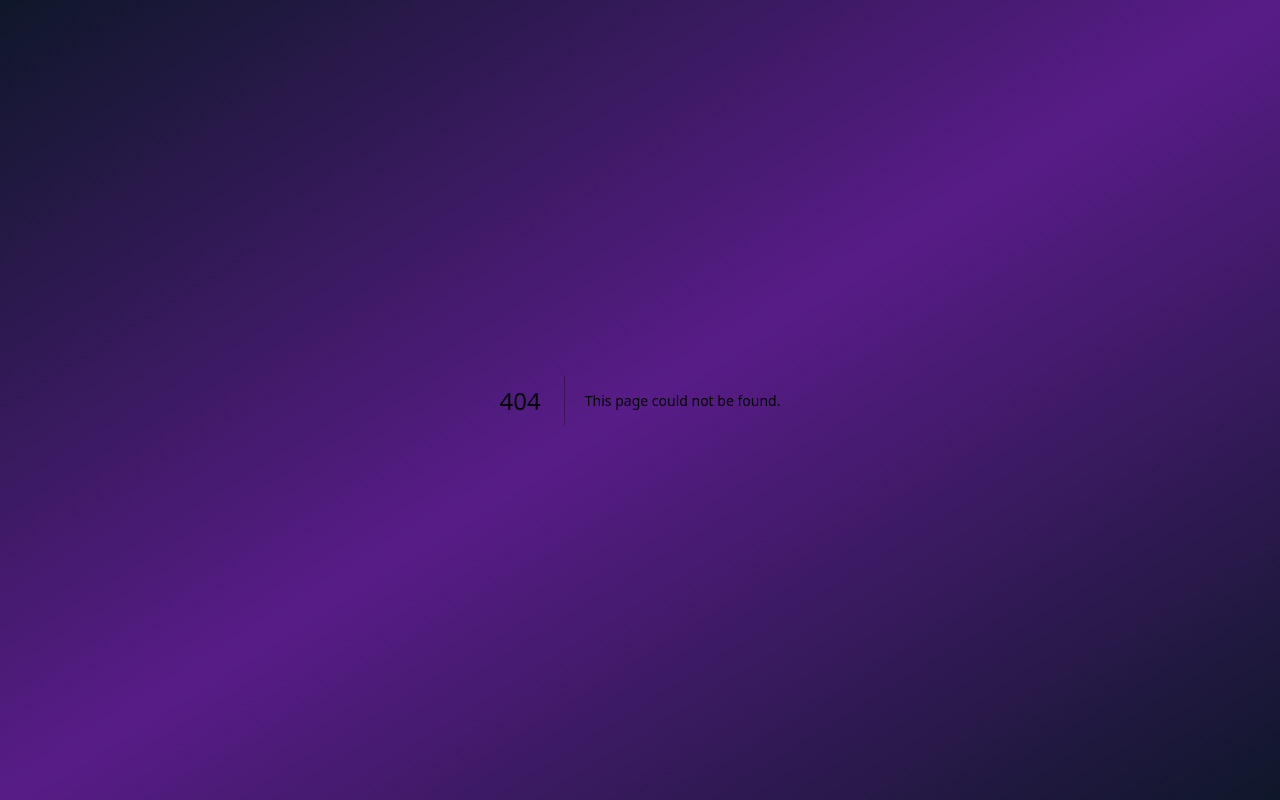
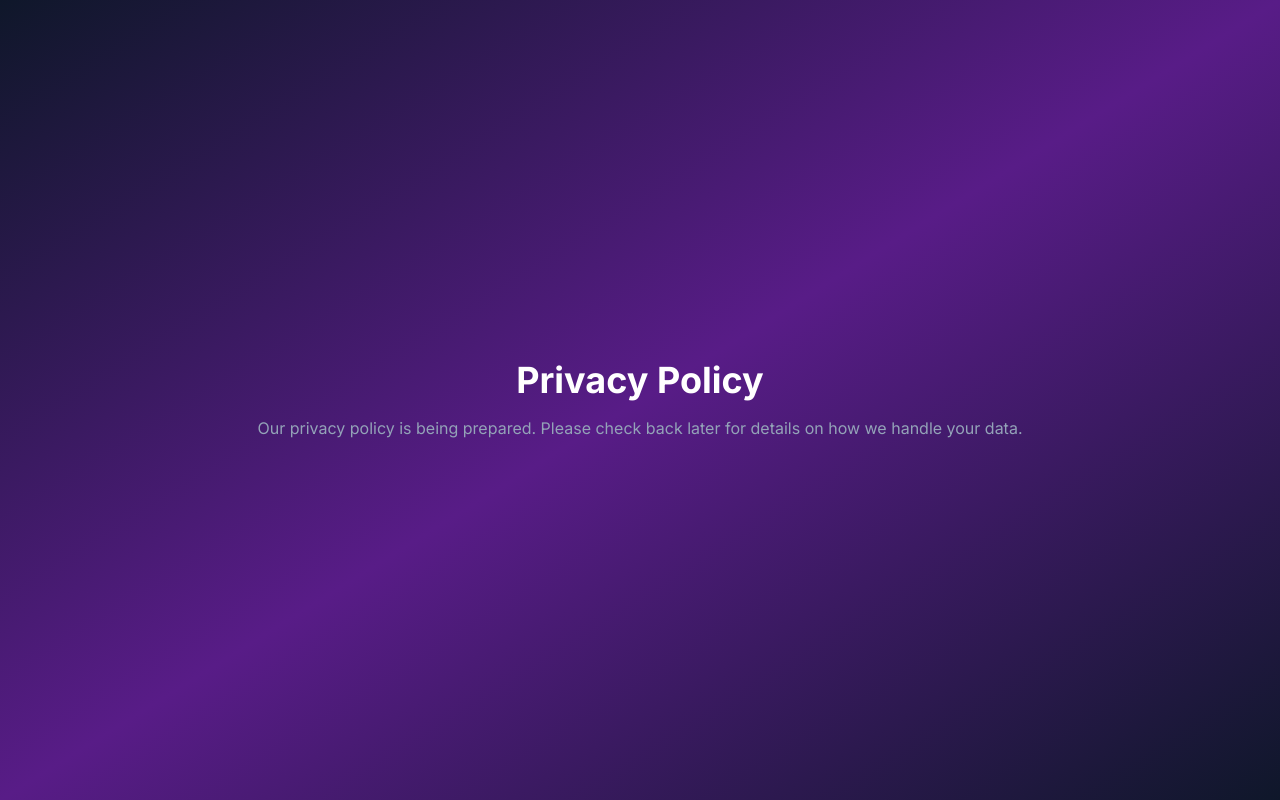
Before and after one commit to Tech-Rizon/Pentriarch-AI, a Next.js app: page /privacy in a window 1280 px wide. Before the commit this address had no page. Built offline with nearby package versions, Linux system fonts and the light colour scheme.

Commit message:
Add placeholder pages for docs, security, privacy and support

```diff
--- /dev/null
+++ b/src/app/docs/page.tsx
@@ -0,0 +1,13 @@
+
+export default function DocsPage() {
+  return (
+    <div className="min-h-screen flex items-center justify-center bg-gradient-to-br from-slate-900 via-purple-900 to-slate-900 p-8">
+      <div className="text-center space-y-4">
+        <h1 className="text-4xl font-bold text-white">Documentation</h1>
+        <p className="text-slate-400">
+          Our documentation is under construction. Please check back soon!
+        </p>
+      </div>
+    </div>
+  );
+}
--- /dev/null
+++ b/src/app/privacy/page.tsx
@@ -0,0 +1,13 @@
+
+export default function PrivacyPage() {
+  return (
+    <div className="min-h-screen flex items-center justify-center bg-gradient-to-br from-slate-900 via-purple-900 to-slate-900 p-8">
+      <div className="text-center space-y-4">
+        <h1 className="text-4xl font-bold text-white">Privacy Policy</h1>
+        <p className="text-slate-400">
+          Our privacy policy is being prepared. Please check back later for details on how we handle your data.
+        </p>
+      </div>
+    </div>
+  );
+}
--- /dev/null
+++ b/src/app/security/page.tsx
@@ -0,0 +1,13 @@
+
+export default function SecurityPage() {
+  return (
+    <div className="min-h-screen flex items-center justify-center bg-gradient-to-br from-slate-900 via-purple-900 to-slate-900 p-8">
+      <div className="text-center space-y-4">
+        <h1 className="text-4xl font-bold text-white">Security</h1>
+        <p className="text-slate-400">
+          Security information and best practices will be available here soon.
+        </p>
+      </div>
+    </div>
+  );
+}
--- /dev/null
+++ b/src/app/support/page.tsx
@@ -0,0 +1,13 @@
+
+export default function SupportPage() {
+  return (
+    <div className="min-h-screen flex items center justify-center bg-gradient-to-br from-slate-900 via-purple-900 to-slate-900 p-8">
+      <div className="text-center space-y-4">
+        <h1 className="text-4xl font-bold text-white">Support</h1>
+        <p className="text-slate-400">
+          Need help? Our support resources will be available soon. In the meantime, you can reach us via the contact options on our homepage.
+        </p>
+      </div>
+    </div>
+  );
+}
```
